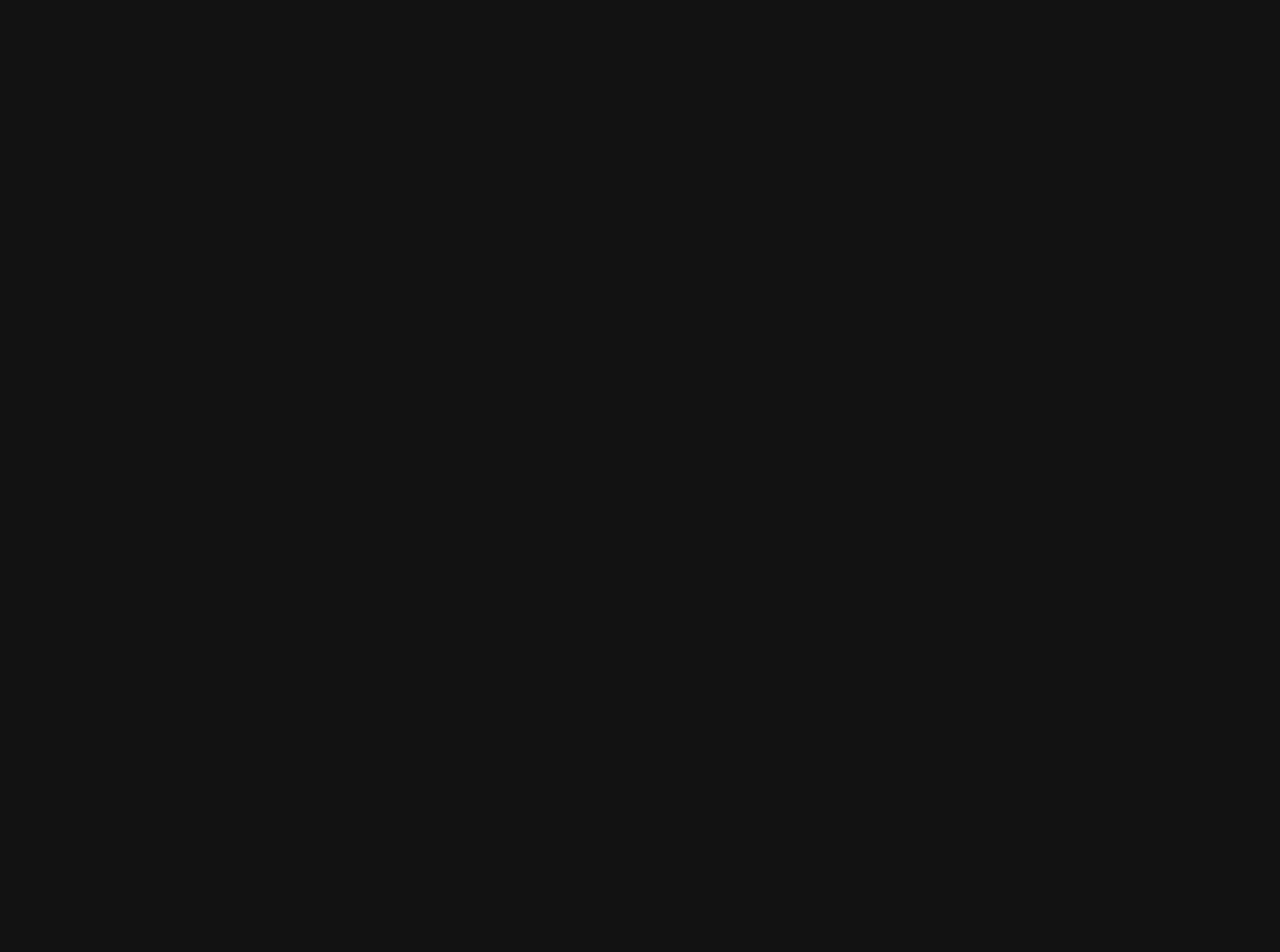
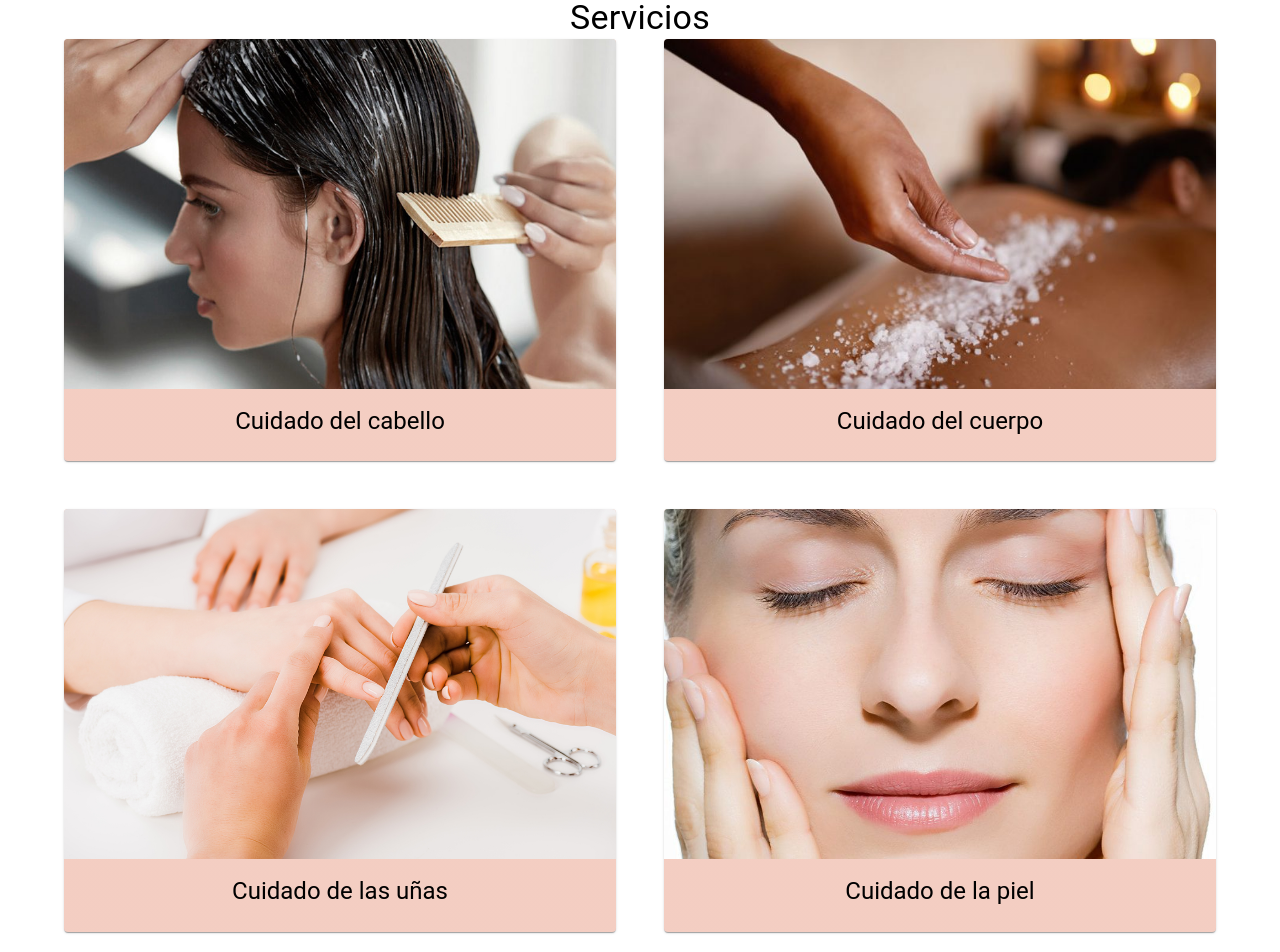
Before and after one commit to Makorii/Velvet-Glow-salon-de-belleza-, a React (Vite) app: page / in a window 1280 px wide. Shown: the part 1667-2619 px from the top of the page. Before the commit the page ends 1644 px from the top, so only its background shows below. Built offline with nearby package versions, Linux system fonts and the light colour scheme.

Commit message:
agrego imagenes, color y medidas a las cards de servicios

```diff
--- a/src/components/Home.jsx
+++ b/src/components/Home.jsx
@@ -1,6 +1,5 @@
 import * as React from "react";
 import CssBaseline from "@mui/material/CssBaseline";
-// import Box from '@mui/material/Box';
 import Container from "@mui/material/Container";
 import Card from "@mui/material/Card";
 import CardActions from "@mui/material/CardActions";
@@ -8,7 +7,9 @@
 import CardMedia from "@mui/material/CardMedia";
 import Button from "@mui/material/Button";
 import Typography from "@mui/material/Typography";
-import Box from '@mui/material/Box';
+import Box from "@mui/material/Box";
+import Grid from "@mui/material/Grid2";
+import { CardActionArea} from "@mui/material";
 
 export default function Home() {
   return (
@@ -82,21 +83,34 @@
           />
         </Card>
       </Container>
-      <Box component="section" padding="20px 64px" sx={{backgroundColor:"white"}}>
-        <Typography align="center" color="black" variant="h4">Promos del mes</Typography>
-        <Card sx={{ display: "flex", padding: "20px 0", backgroundColor:"white", color: "black" }}>
+      <Box
+        component="section"
+        padding="20px 64px"
+        sx={{ backgroundColor: "white" }}
+      >
+        <Typography align="center" color="black" variant="h4">
+          Promos del mes
+        </Typography>
+        <Card
+          sx={{
+            display: "flex",
+            padding: "20px 0",
+            backgroundColor: "white",
+            color: "black",
+          }}
+        >
           <CardMedia
             component="img"
             height="200px"
             image="/src/assets/image.jpg"
             alt="mujer cortandose el cabello"
-            sx={{ width: "250px"}}
+            sx={{ width: "250px" }}
           />
           <CardContent>
             <Typography gutterBottom variant="h5" component="div">
               Combo de Belleza Express
             </Typography>
-            <Typography variant="body2" sx={{ color:"black" }}>
+            <Typography variant="body2" sx={{ color: "black" }}>
               Corte de cabello + Secado + Manicura express.
             </Typography>
             <CardActions
@@ -114,7 +128,7 @@
                   borderRadius: "16px",
                   fontWeight: 600,
                   border: "1px solid #E5A65E",
-                  textTransform: "none"
+                  textTransform: "none",
                 }}
               >
                 ¡Quiero un turno!
@@ -122,20 +136,28 @@
             </CardActions>
           </CardContent>
         </Card>
-        <Card sx={{ display: "flex", padding: "20px 0", backgroundColor:"white", color: "black" }}>
+        <Card
+          sx={{
+            display: "flex",
+            padding: "20px 0",
+            backgroundColor: "white",
+            color: "black",
+          }}
+        >
           <CardMedia
             component="img"
             height="200px"
             image="/src/assets/peinado.jpg"
             alt="mujer peinandose el cabello"
-            sx={{ width: "250px", objectFit: "cover"}}
+            sx={{ width: "250px", objectFit: "cover" }}
           />
           <CardContent>
             <Typography gutterBottom variant="h5" component="div">
               Combo Fiesta
             </Typography>
-            <Typography variant="body2" sx={{ color:"black" }}>
-            Peinado especial + Maquillaje profesional + Manicura con decoración.
+            <Typography variant="body2" sx={{ color: "black" }}>
+              Peinado especial + Maquillaje profesional + Manicura con
+              decoración.
             </Typography>
             <CardActions
               sx={{
@@ -152,7 +174,7 @@
                   borderRadius: "16px",
                   fontWeight: 600,
                   border: "1px solid #E5A65E",
-                  textTransform: "none"
+                  textTransform: "none",
                 }}
               >
                 ¡Quiero un turno!
@@ -160,20 +182,27 @@
             </CardActions>
           </CardContent>
         </Card>
-        <Card sx={{ display: "flex", padding: "20px 0", backgroundColor:"white", color: "black" }}>
+        <Card
+          sx={{
+            display: "flex",
+            padding: "20px 0",
+            backgroundColor: "white",
+            color: "black",
+          }}
+        >
           <CardMedia
             component="img"
             height="200px"
             image="/src/assets/image2.png"
             alt="mujer recibiendo tratamiento facial"
-            sx={{ width: "250px"}}
+            sx={{ width: "250px" }}
           />
 
           <CardContent>
             <Typography gutterBottom variant="h5" component="div">
               Promo “Día de Amigas”
             </Typography>
-            <Typography variant="body2" sx={{ color:"black" }}>
+            <Typography variant="body2" sx={{ color: "black" }}>
               Peinado + Manicura + Tratamiento facial para 2 personas.
             </Typography>
             <CardActions
@@ -191,7 +220,7 @@
                   borderRadius: "16px",
                   fontWeight: 600,
                   border: "1px solid #E5A65E",
-                  textTransform: "none"
+                  textTransform: "none",
                 }}
               >
                 ¡Quiero un turno!
@@ -200,7 +229,102 @@
           </CardContent>
         </Card>
       </Box>
-
+      <Box
+        component="section"
+        padding="20px 64px"
+        sx={{ backgroundColor: "white" }}
+      >
+        <Typography align="center" color="black" variant="h4">
+          Servicios
+        </Typography>
+        <Grid container spacing={6}>
+          <Grid size={6}>
+          <Card sx={{backgroundColor:"#F3CBBF", color:"black"}}>
+              <CardActionArea>
+                <CardMedia
+                  component="img"
+                  height="350px"
+                  image="/src/assets/cuidadocabello.jpg"
+                  alt="cuidado del cuerpo"
+                  sx={{
+                    objectFit: "cover",
+                    width: "100%",
+                    height: { xs: "202px",sm: "300px", md: "350px"}
+                  }}
+                />
+                <CardContent>
+                  <Typography gutterBottom variant="h5" component="div" align="center">
+                    Cuidado del cabello
+                  </Typography>
+                </CardContent>
+              </CardActionArea>
+            </Card>
+          </Grid>
+          <Grid size={6}>
+            <Card sx={{backgroundColor:"#F3CBBF", color:"black"}}>
+              <CardActionArea>
+                <CardMedia
+                  component="img"
+                  height="350px"
+                  image="/src/assets/cuidadocuerpo.jpg"
+                  alt="cuidado del cuerpo"
+                  sx={{
+                    objectFit: "cover",
+                    width: "100%",
+                  }}
+                />
+                <CardContent>
+                  <Typography gutterBottom variant="h5" component="div" align="center">
+                    Cuidado del cuerpo
+                  </Typography>
+                </CardContent>
+              </CardActionArea>
+            </Card>
+          </Grid>
+          <Grid size={6}>
+          <Card sx={{backgroundColor:"#F3CBBF", color:"black"}}>
+              <CardActionArea>
+                <CardMedia
+                  component="img"
+                  height="350px"
+                  image="/src/assets/cuidadounias.jpg"
+                  alt="cuidado del cuerpo"
+                  sx={{
+                    objectFit: "cover",
+                    width: "100%",
+                  }}
+                />
+                <CardContent>
+                  <Typography gutterBottom variant="h5" component="div" align="center">
+                    Cuidado de las uñas
+                  </Typography>
+                </CardContent>
+              </CardActionArea>
+            </Card>
+          </Grid>
+          <Grid size={6}>
+          <Card sx={{backgroundColor:"#F3CBBF", color:"black"}}>
+              <CardActionArea>
+                <CardMedia
+                  component="img"
+                  height="350px"
+                  image="/src/assets/cuidadopiel.jpg"
+                  alt="cuidado del cuerpo"
+                  sx={{
+                    objectFit: "cover",
+                    width: "100%",
+                  }}
+                />
+                <CardContent>
+                  <Typography gutterBottom variant="h5" component="div" align="center">
+                    Cuidado de la piel
+                  </Typography>
+                </CardContent>
+              </CardActionArea>
+            </Card>
+          </Grid>
+        </Grid>
+      </Box>
     </React.Fragment>
   );
 }
```
Lines whose indentation alone changed are shown as unchanged.
